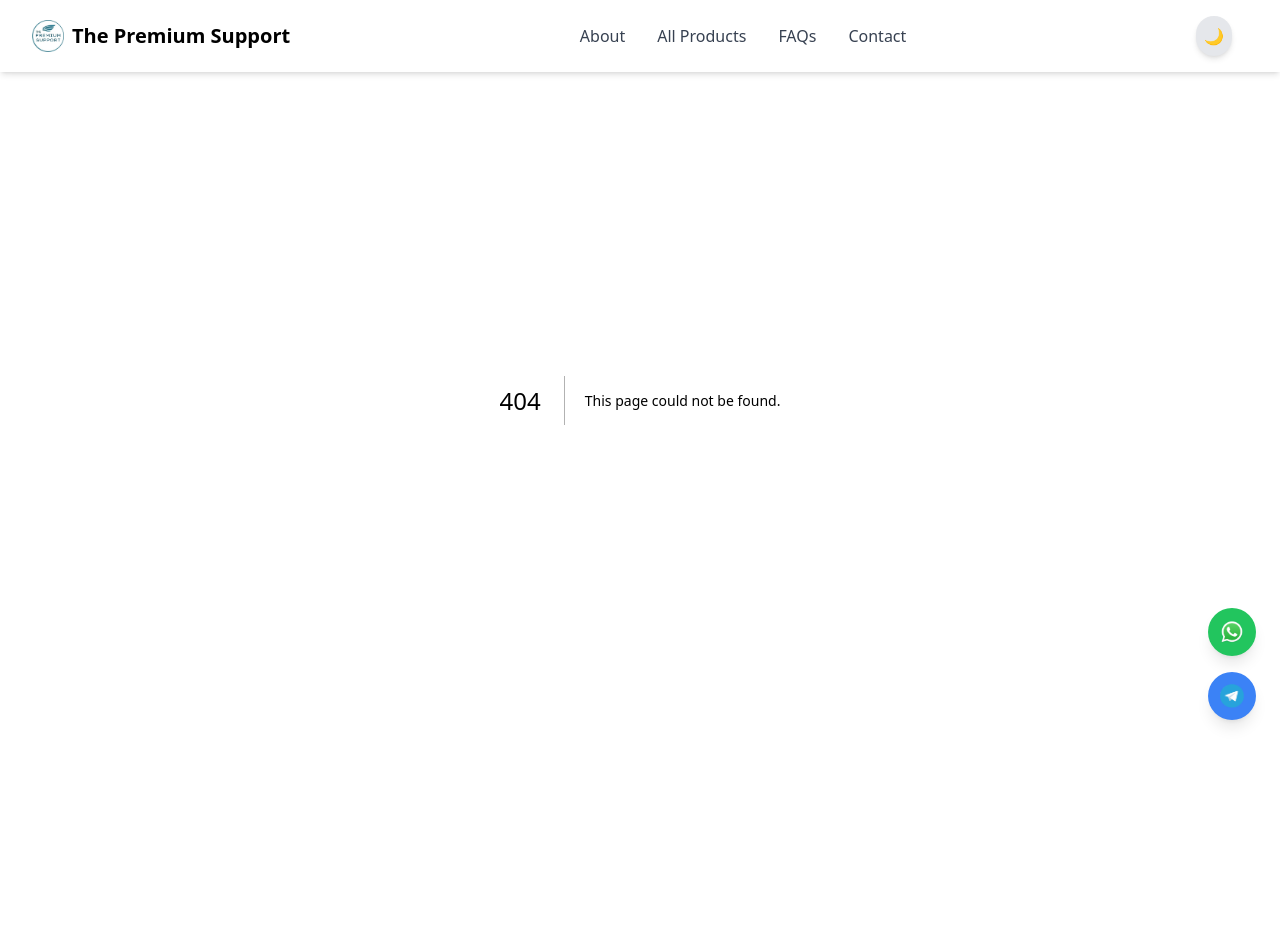
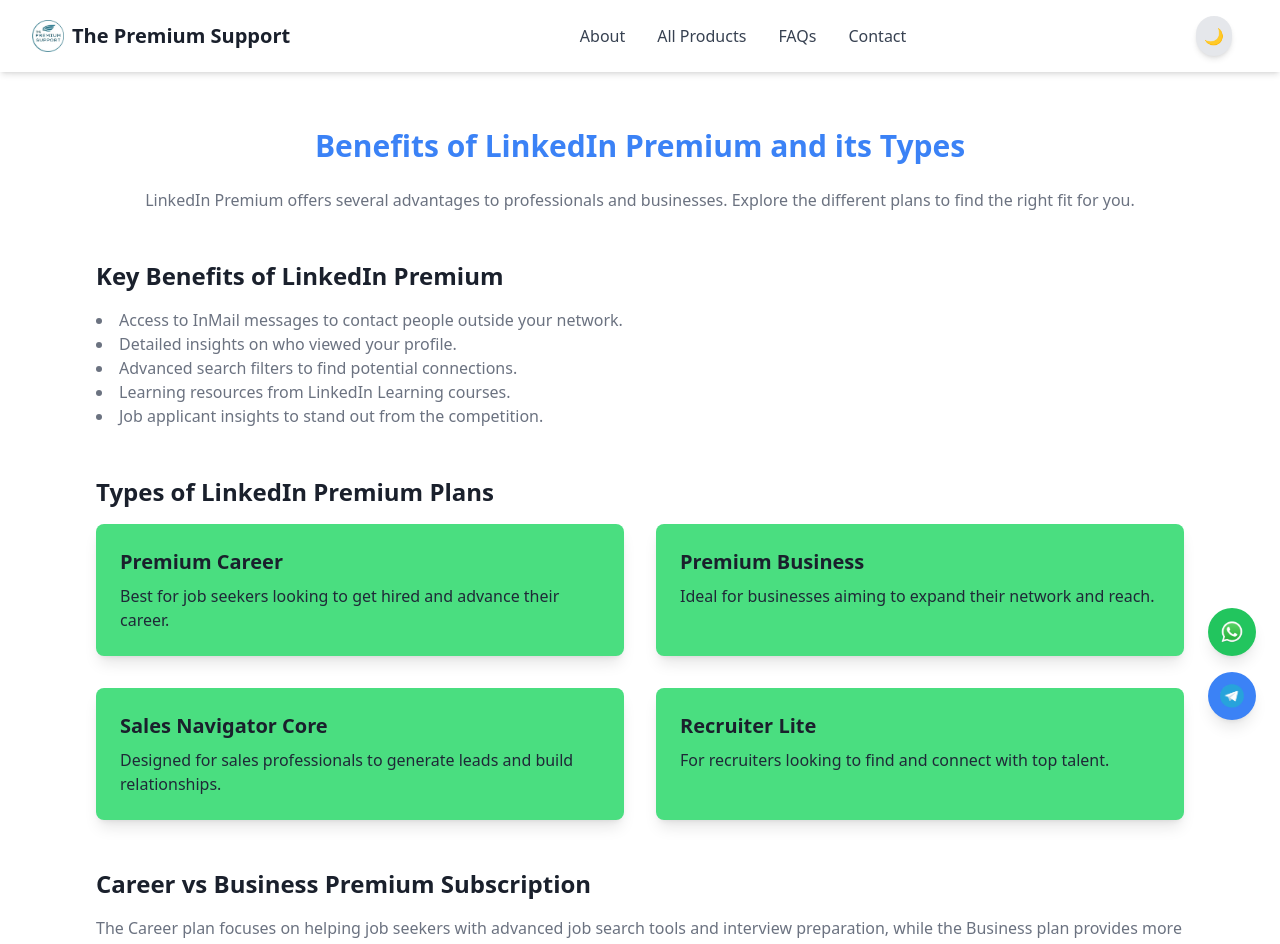
Before and after one commit to dusqut/thepremiumsupport, a Next.js app: page /LinkedIn in a window 1280 px wide. Before the commit this address had no page. Shown: the top 944 px of the page. Before the commit the page ends 800 px from the top, so only its background shows below. Built offline with nearby package versions, Linux system fonts and the light colour scheme.

Commit message:
Linkedin page added

```diff
--- /dev/null
+++ b/app/LinkedIn/page.js
@@ -0,0 +1,57 @@
+import React from 'react';
+
+const LinkedIn = () => {
+  return (
+    <div className="max-w-7xl mx-auto px-6 lg:px-24 py-12">
+      <h1 className="text-3xl font-bold text-center text-blue-500 mb-6 mt-20">
+        Benefits of LinkedIn Premium and its Types
+      </h1>
+      <p className="text-center text-gray-500 mb-12">
+        LinkedIn Premium offers several advantages to professionals and businesses. Explore the different plans to find the right fit for you.
+      </p>
+
+      <section className="mb-12">
+        <h2 className="text-2xl font-bold mb-4">Key Benefits of LinkedIn Premium</h2>
+        <ul className="list-disc list-inside text-gray-500">
+          <li>Access to InMail messages to contact people outside your network.</li>
+          <li>Detailed insights on who viewed your profile.</li>
+          <li>Advanced search filters to find potential connections.</li>
+          <li>Learning resources from LinkedIn Learning courses.</li>
+          <li>Job applicant insights to stand out from the competition.</li>
+        </ul>
+      </section>
+
+      <section className="mb-12">
+        <h2 className="text-2xl font-bold mb-4">Types of LinkedIn Premium Plans</h2>
+        <div className="grid grid-cols-1 md:grid-cols-2 gap-8">
+          <div className="bg-green-400 p-6 rounded-lg shadow-lg">
+            <h3 className="text-xl font-bold mb-2">Premium Career</h3>
+            <p className="text-gray-800">Best for job seekers looking to get hired and advance their career.</p>
+          </div>
+          <div className="bg-green-400 p-6 rounded-lg shadow-lg">
+            <h3 className="text-xl font-bold mb-2">Premium Business</h3>
+            <p className="text-gray-800">Ideal for businesses aiming to expand their network and reach.</p>
+          </div>
+          <div className="bg-green-400 p-6 rounded-lg shadow-lg">
+            <h3 className="text-xl font-bold mb-2">Sales Navigator Core</h3>
+            <p className="text-gray-800">Designed for sales professionals to generate leads and build relationships.</p>
+          </div>
+          <div className="bg-green-400 p-6 rounded-lg shadow-lg">
+            <h3 className="text-xl font-bold mb-2">Recruiter Lite</h3>
+            <p className="text-gray-800">For recruiters looking to find and connect with top talent.</p>
+          </div>
+        </div>
+      </section>
+
+      <section className="mb-12">
+        <h2 className="text-2xl font-bold mb-4">Career vs Business Premium Subscription</h2>
+        <p className="text-gray-500">
+          The Career plan focuses on helping job seekers with advanced job search tools and interview preparation, while the Business plan provides more networking and insight tools to expand professional connections and generate leads.
+        </p>
+        <p className="text-gray-500">Business Premium contains all Career Premium Features Plus 10 additional InMails and Unlimited People Browsing Feature</p>
+      </section>
+    </div>
+  );
+};
+
+export default LinkedIn;
```
